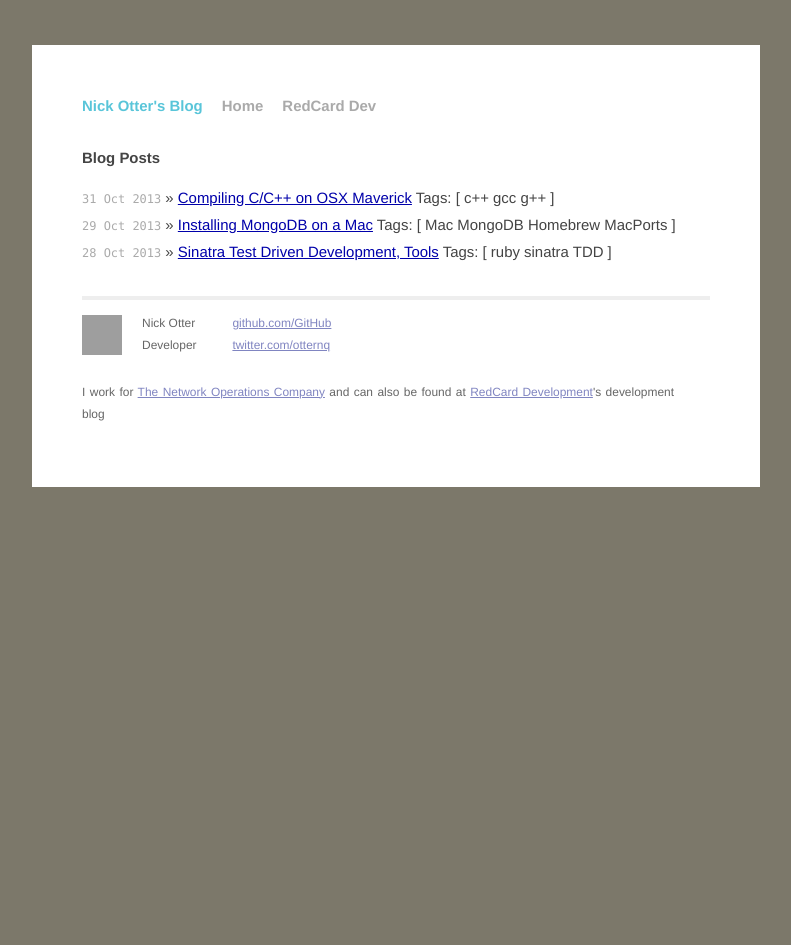
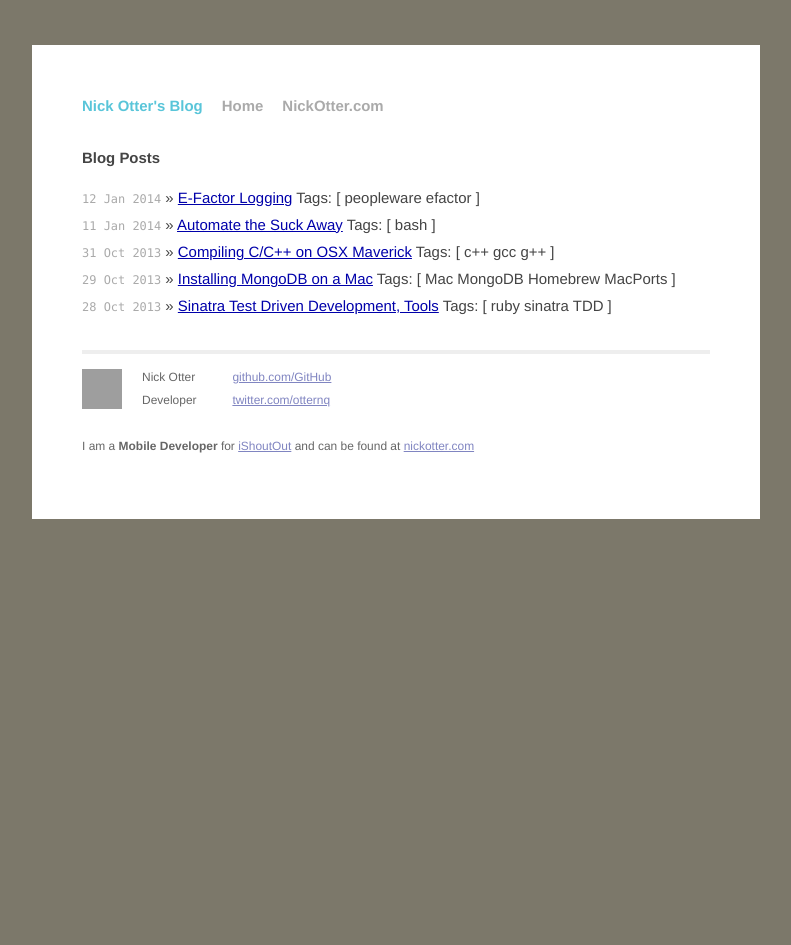
Before and after one commit to otternq/otternq.github.io, a Jekyll site: the page built from index.html, in a window 1280 px wide. Shown: the whole page, without its empty margins (244-1035 px from the left). Built offline with Jekyll 4.4.1, drawn with Linux system fonts in a browser that asks for light colours; Markdown is read by kramdown in place of the engine named in the settings; grey boxes are pictures that could not be loaded.

```diff
--- a/_layouts/default.html
+++ b/_layouts/default.html
@@ -19,7 +19,7 @@
           <div class="header">
             <h1 class="title"><a href="/">{{ site.name }}</a></h1>
             <a class="extra" href="/">Home</a>
-            <a class="extra" href="//redcarddev.github.io/">RedCard Dev</a>
+            <a class="extra" href="//nickotter.com">NickOtter.com</a>
           </div>
 
           {{ content }}
@@ -40,7 +40,7 @@
             </div>
             <div class="contact">
               <p>
-                I work for <a href="//tnoc.us">The Network Operations Company</a> and can also be found at <a href="//redcarddev.github.io">RedCard Development</a>'s development blog
+                I am a <strong>Mobile Developer</strong> for <a href="//ishoutout.com" target="_blank">iShoutOut</a> and can be found at <a href="//nickotter.com">nickotter.com</a>
               </p>
             </div>
           </div>
```
Also changed, not shown: other parts of _layouts/default.html (+1 -1 lines), _posts/2014-01-11-automate-the-suck-away.markdown (added, +23 -0 lines), _posts/2014-01-12-efactor.markdown (added, +22 -0 lines).
